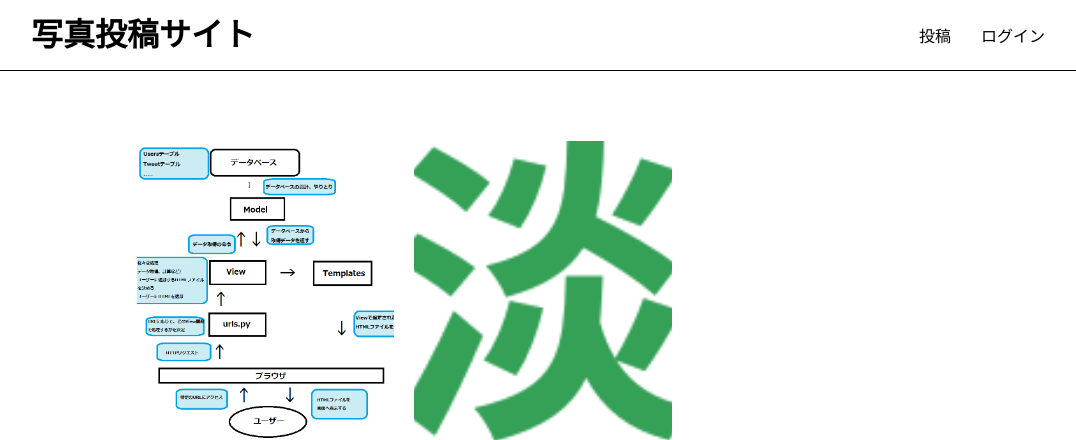
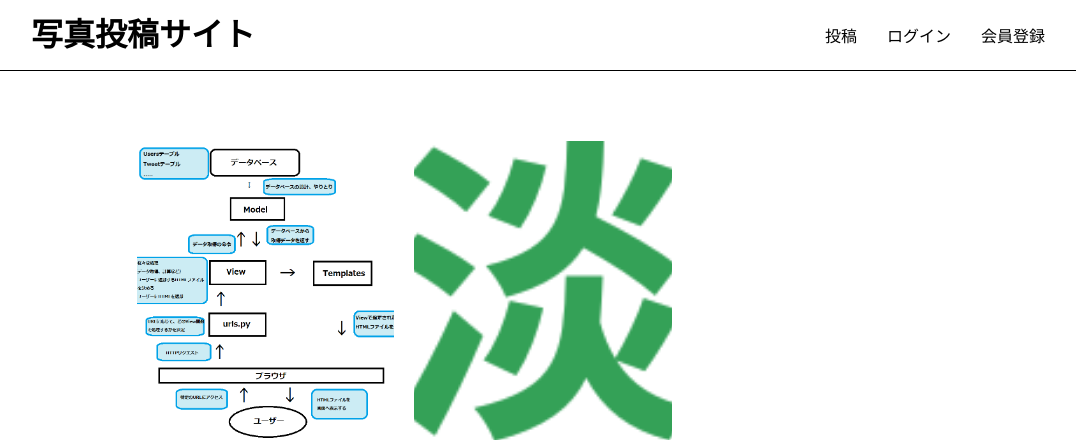
Before and after one commit to bluespace-inc/it_trial_course, a Django app: page / in a window 1280 px wide. Shown: the top 440 px of the page, without its empty margins (97-1173 px from the left). Run offline with Django 3.2, Linux system fonts and the light colour scheme; data comes from the database, SQL or seed files in the repository; both versions use the stored data as it was after the commit.

Commit message:
add signup anchor

```diff
--- a/Intermediate/python_lesson/project/app/templates/app/base.html
+++ b/Intermediate/python_lesson/project/app/templates/app/base.html
@@ -16,6 +16,7 @@
           <a href="{% url 'app:logout' %}">ログアウト</a>
           {% else %}
           <a href="{% url 'app:login' %}">ログイン</a>
+          <a href="{% url 'app:signup' %}">会員登録</a>
           {% endif %}
         </div>
       </div>
```
Also changed, not shown: Intermediate/python_lesson/project/db.sqlite3, Intermediate/python_lesson/project/media/photos/mtv_image.png (added).
